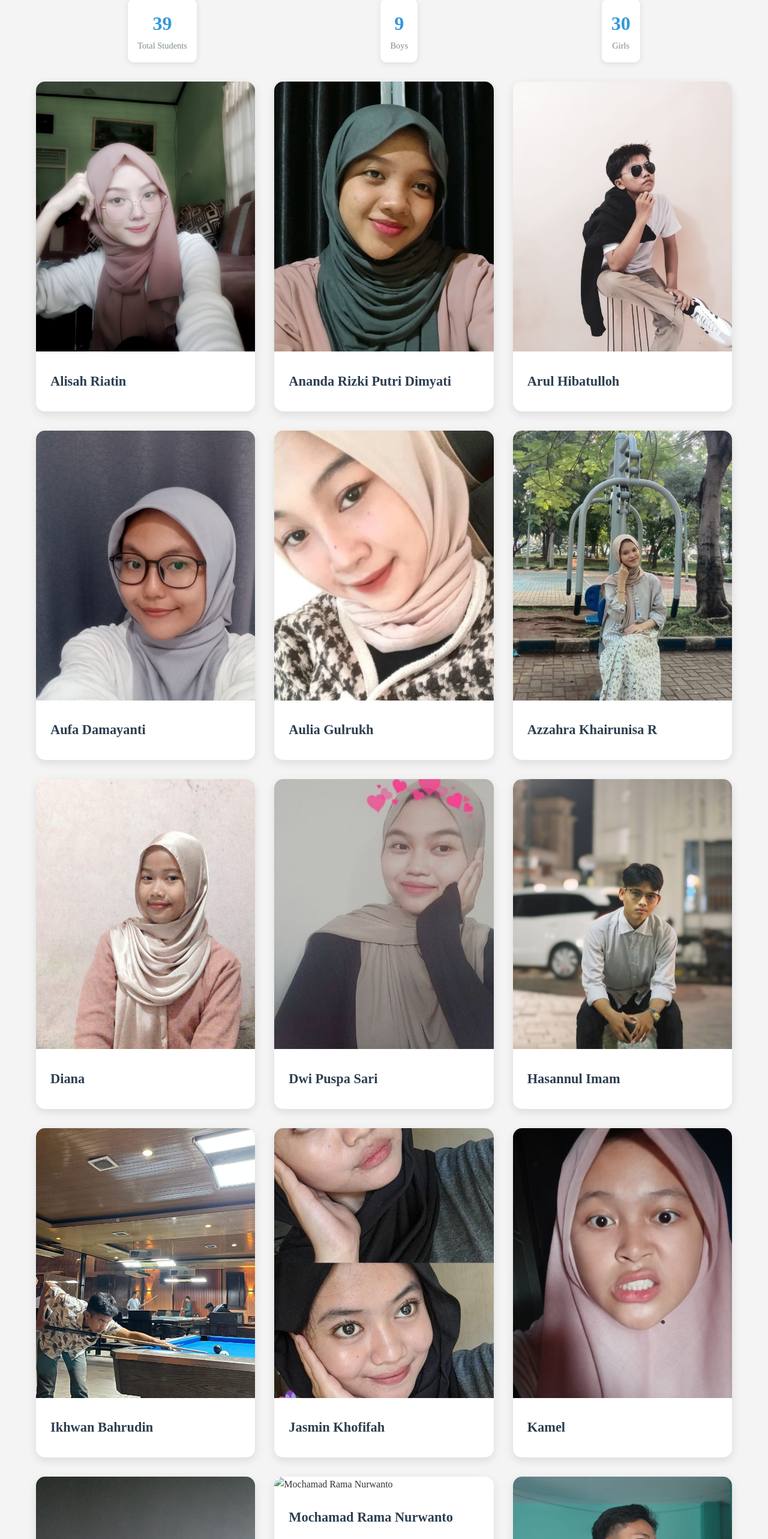
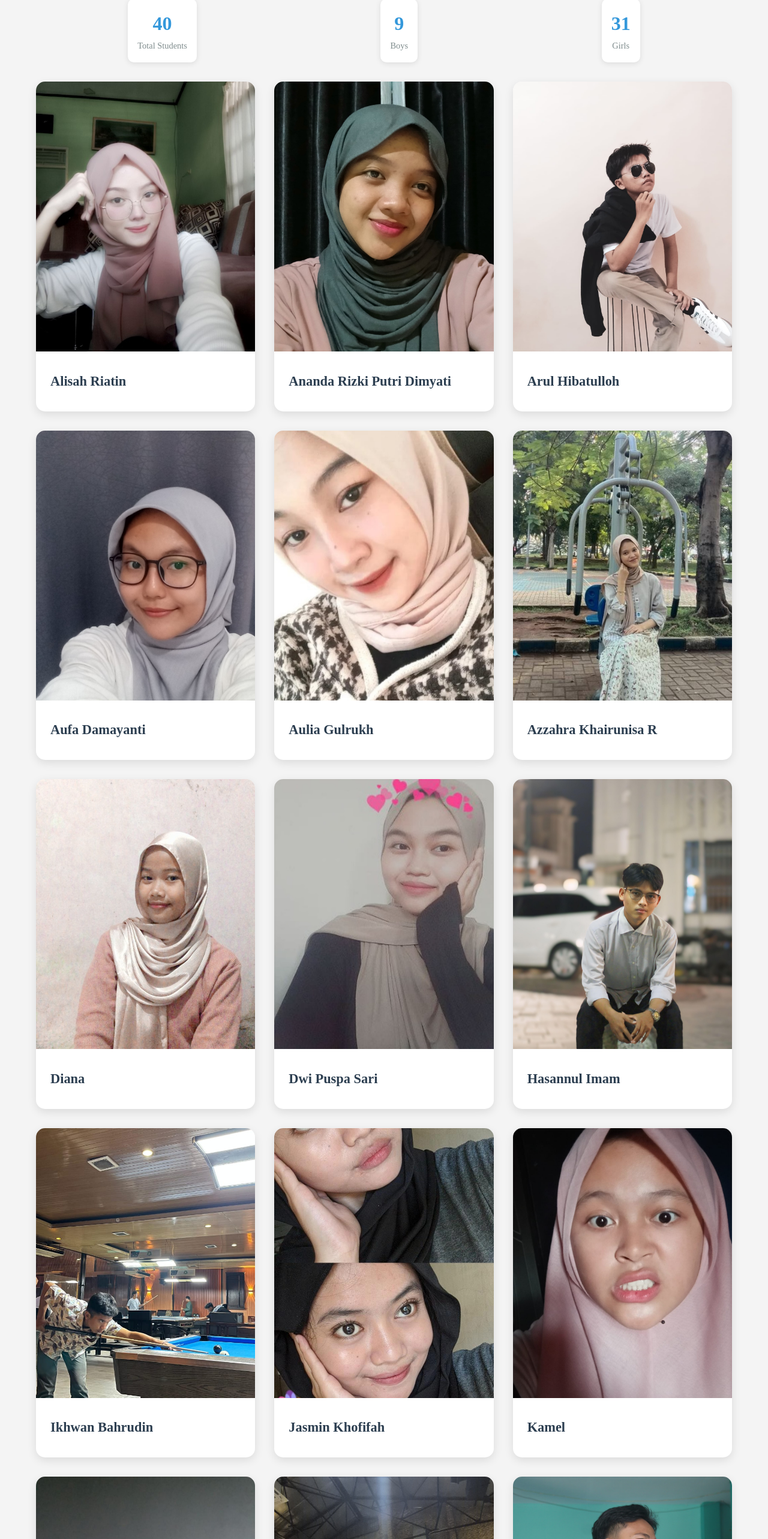
Before and after one commit to yvngamr/perbankansyariah-1A, a plain HTML site: page student-list.html in a window 1280 px wide. Shown: the part 234-2800 px from the top of the page at 60% size. Drawn offline with Linux system fonts and the light colour scheme.

Commit message:
Update student-list.html

```diff
--- a/student-list.html
+++ b/student-list.html
@@ -5,9 +5,9 @@
 <meta name="viewport" content="width=device-width, initial-scale=1.0">
 <meta property="og:url" content="https://myportfolio.vercel.app/">
     <meta property="og:description" content="Website Perbankan Syari'ah 1A">
-    <meta property="og:image" content="https://encrypted-tbn0.gstatic.com/images?q=tbn:ANd9GcT7ppeKLMse-BjNgOnLY45BoAmGimNIq8S8pw&usqp=CAU">
+    <meta property="og:image" content="https://encrypted-tbn0.gstatic.com/images?q=tbn:ANd9GcRtVBixqIs5PESq2gEqCLeU1JXvmNxLoILD3c4-AOzVh3aMSQqJCjr3kSc&s=10">
 
-<title>PS 1A</title>
+<title>Perbankan Syari'ah 1A</title>
 <link href="https://fonts.googleapis.com/css2?family=Poppins:wght@300;400;600&display=swap" rel="stylesheet">
   <link rel="shortcut icon" href="https://encrypted-tbn0.gstatic.com/images?q=tbn:ANd9GcT7ppeKLMse-BjNgOnLY45BoAmGimNIq8S8pw&usqp=CAU" type="jpg/png">
 <style>
@@ -377,9 +377,9 @@
         { name: "Maulana Amri Hasan", photo: "amr.jpg", motivation: "No motivation, just do it", instagram: "mlnaamrihsn", gender: "boy" },
         { name: "Rino Rialdi Maulana", photo: "rino.jpg", motivation: "Tidak ada kata tidak mungkin, sebelum kamu mencobanya.", instagram: "rinorial", gender: "boy" },
         { name: "Nabil Shofar Romzi", photo: "nabil.jpg", motivation:"Jadilah diri sendiri", instagram: "nabilsfrmzi", gender: "boy" },
-        { name: "Mochamad Rama Nurwanto", photo: "", motivation: "", instagram: "",  gender: "boy" },
+        { name: "Mochamad Rama Nurwanto", photo: "rama.jpg", motivation: "Kenyang motivasi, lapar aksi, tinggi imajinasi, lupa ekspetasi:v", instagram: "rama.nr16",  gender: "boy" },
         { name: "Nabila Putri Azzahra", photo: "azza.jpg", motivation: "You cannot see love without eyes", instagram: "thxrnbl",  gender: "girl" },
-        { name: "Jasmin Khofifah", photo: "jasmin.jpg", motivation: "Tiada heart yang tak hurt", instagram: "j.jkhffff_",  gender: "girl" },
+        { name: "Jasmin Khofifah", photo: "jasmin.jpg", motivation: "Tiada heart yang tak hurt", instagram: "j.jkhfff_",  gender: "girl" },
         { name: "Aulia Gulrukh", photo: "agul.jpg", motivation: "Males overthinking Jadi overloavingyou aja gimana?", instagram: "aulliaag",  gender: "girl" },
         { name: "Alisah Riatin", photo: "alisah.jpg", motivation: "Mimpi akan menjadi kenyataan jika kita punya keberanian", instagram: "alisa.rqz",  gender: "girl" },
         { name: "Sekar Husnul Alfiana", photo: "alfi.jpg", motivation: "Jika kamu menginginkan hasil yang lebih baik, buatlah pilihan yang lebih baik", instagram: "skarhsnulalfianaa_",  gender: "girl" },
@@ -408,6 +408,7 @@
         { name: "Widiyanti", photo: "widiyanti.jpg", motivation : "Sebuah permata tidak akan dapat dipoles tanpa gesekan, demikian juga seseorang tidak akan menjadi sukses tanpa tantangan", instagram: "zzzflynti",  gender: "girl" },
         { name: "Rahmadian Fatmawati", photo: "rahmadian.jpg", motivation: "Dalam menjalani hidup, jadilah orang yang kuat dan bermartabat.", instagram: "rhftmwt",  gender: "girl" },
         { name: "Salsa Nur Jannah", photo: "salsa.jpg", motivation: "Tak ada perjuangan tanpa rasa lelah, tetep semangat sampai bismillahmu menjadi alhamdulillah", instagram: "salsanljh_",  gender: "girl" },
+        { name: "Silviyah", photo: "silvi.jpg", motivation: "Jangan takut mengambil langkah pertama, karena langkah itu akan membuka jalan ke arah tujuan.", instagram: "sil.viyahh",  gender: "girl" },
     ];
 
     studentsData.sort((a, b) => a.name.localeCompare(b.name));
```
